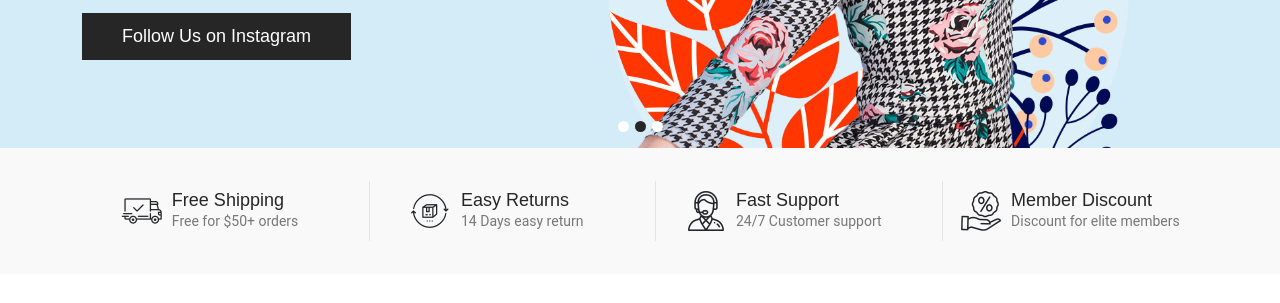
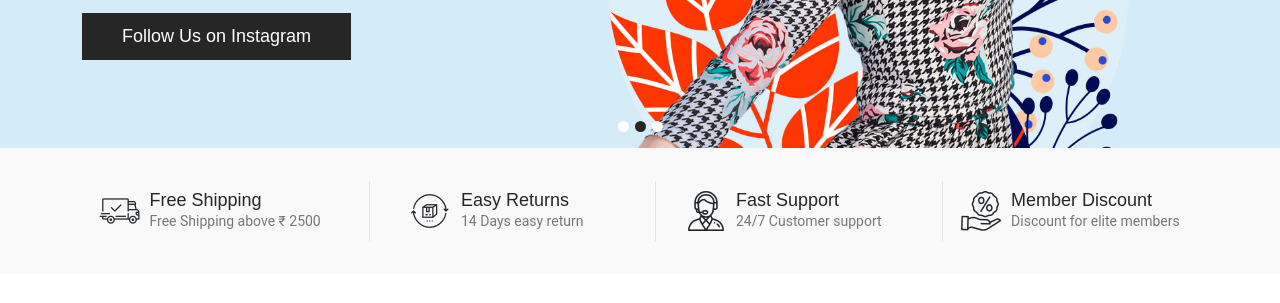
Before and after one commit to manishmeena4720/Meraki-by-Surbhi, a plain HTML site: page index.html in a window 1280 px wide. Shown: the part 497-800 px from the top of the page. Drawn offline with Linux system fonts and the light colour scheme; a script that the page names is missing; a web font is replaced by a local one.

Commit message:
Add files via upload

```diff
--- a/index.html
+++ b/index.html
@@ -613,7 +613,7 @@
               <div class="icone"> <i class="flaticon-shipped"></i> </div>
               <div class="free_shipping_info">
                 <h5>Free Shipping</h5>
-                <p>Free for $50+ orders</p>
+                <p>Free Shipping above ₹ 2500</p>
               </div>
             </div>
           </div>
```
